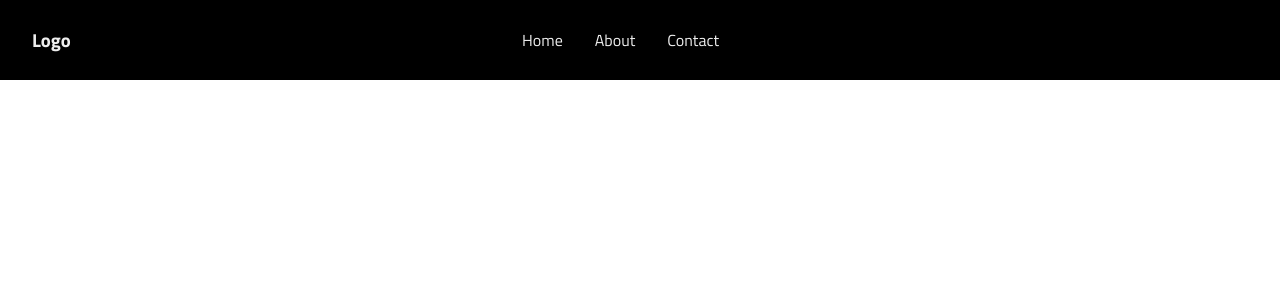
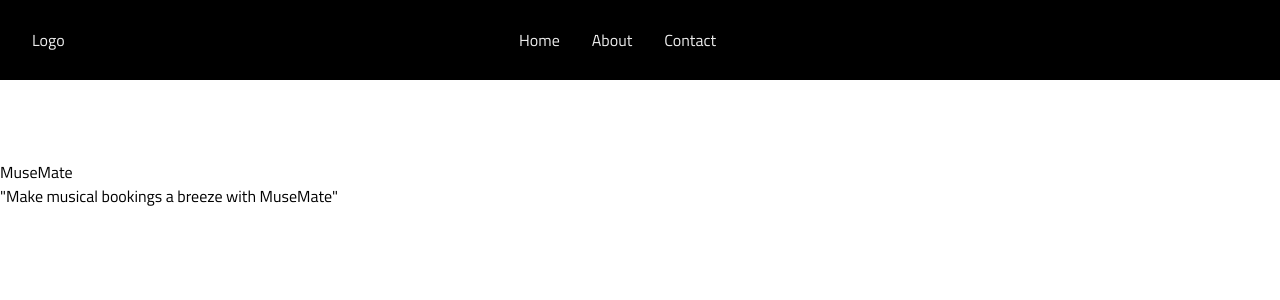
Before and after one commit to Danilka-Akarawita/MuseMate, a React (Vite) app in the folder MuseMate/: page / in a window 1280 px wide. Shown: the top 300 px of the page. Built offline with nearby package versions, Linux system fonts and the light colour scheme.

Commit message:
added:home page

```diff
--- a/MuseMate/src/App.jsx
+++ b/MuseMate/src/App.jsx
@@ -1,7 +1,5 @@
 import { useState } from 'react'
-import reactLogo from './assets/react.svg'
-import viteLogo from '/vite.svg'
-import Navbar from './components/navbar'
+import Home from './pages/Home'
 
 
 
@@ -11,7 +9,10 @@ function App() {
 
   return (
 
-    <Navbar/>
+    <>
+    <Home/>
+    </>
+
 
   )
 }
--- /dev/null
+++ b/MuseMate/src/components/MainTitle.jsx
@@ -0,0 +1,10 @@
+import React from 'react'
+
+export default function MainTitle() {
+  return (
+    <>
+    <div className=" pt-20">MuseMate</div>
+    <div className="">"Make musical bookings a breeze with MuseMate"</div>
+    </>
+  )
+}
--- a/MuseMate/src/main.jsx
+++ b/MuseMate/src/main.jsx
@@ -1,6 +1,7 @@
 import React from 'react'
 import ReactDOM from 'react-dom/client'
 import App from './App'
+import "./index.css";
 
 
 ReactDOM.createRoot(document.getElementById('root')).render(
--- /dev/null
+++ b/MuseMate/src/pages/Home.jsx
@@ -0,0 +1,15 @@
+import React from 'react'
+import Navbar from '../components/navbar'
+import MainTitle from '../components/mainTitle'
+
+
+export default function Home() {
+  return (
+    <>
+   <Navbar/>
+   <MainTitle/>
+
+   </>
+
+  )
+}
```
Also changed, not shown: MuseMate/src/index.css (+9 -2 lines).
